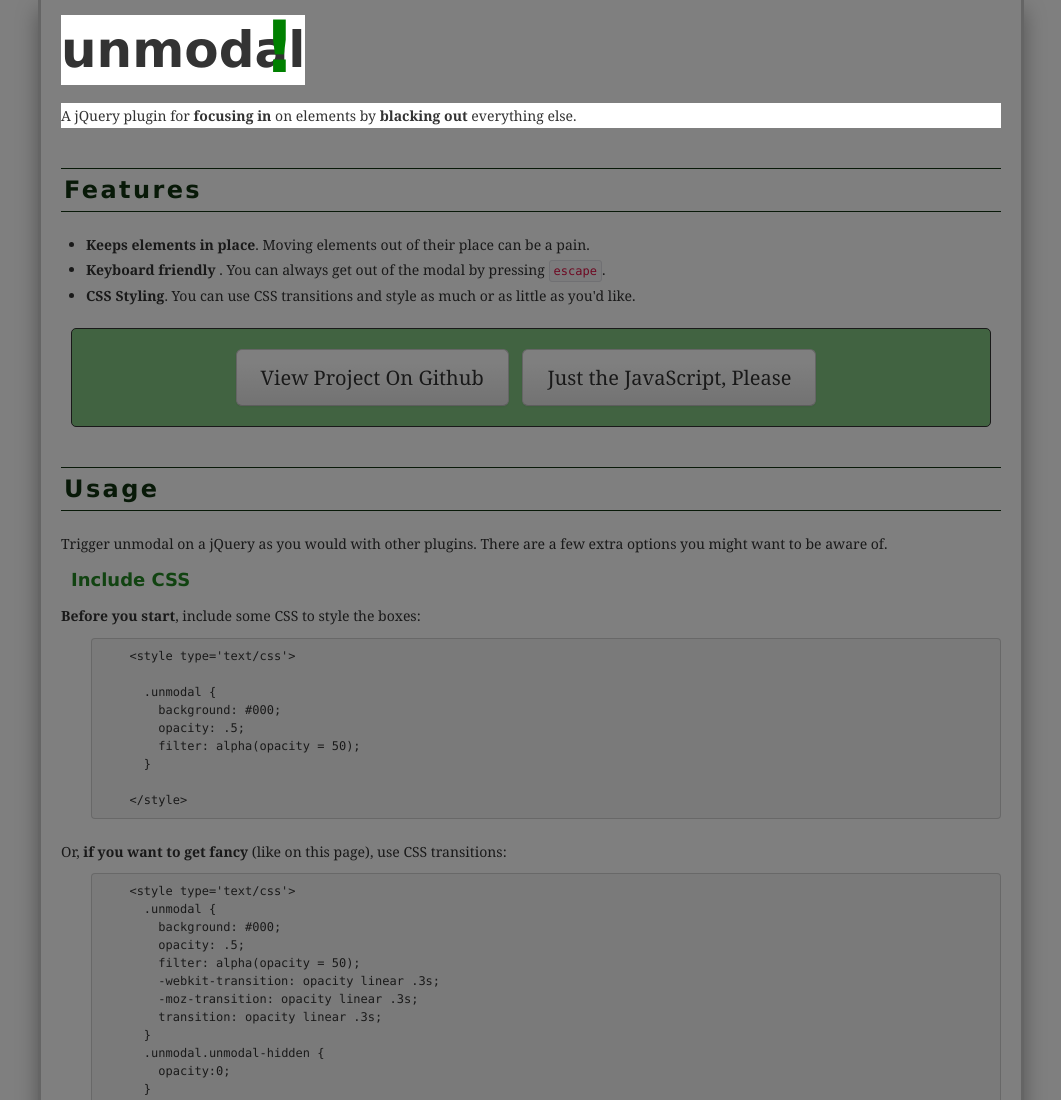
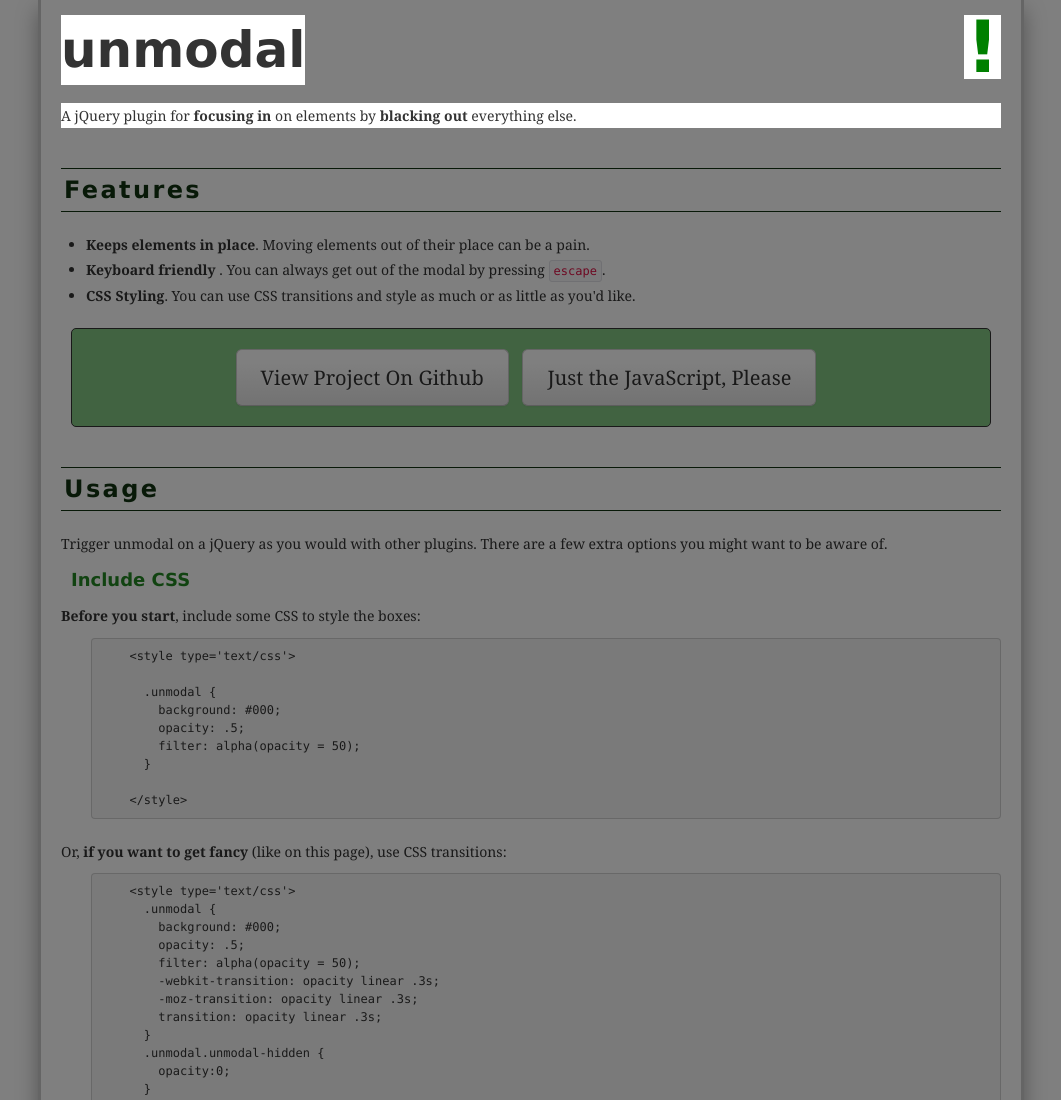
Before and after one commit to Foliotek/unmodal, a plain HTML site: page index.html in a window 1280 px wide. Shown: the top 1100 px of the page, without its empty margins (109-1170 px from the left). Drawn offline with Linux system fonts and the light colour scheme.

Commit message:
fix exclamation position

```diff
--- a/index.html
+++ b/index.html
@@ -149,7 +149,7 @@
       }
       #check {
         position:absolute;
-        left: 200px;
+        right: 0;
         top: 0;
         color:green;
         padding: 2px;
```
